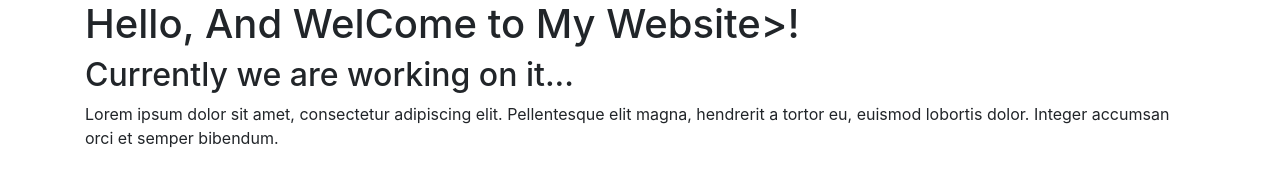
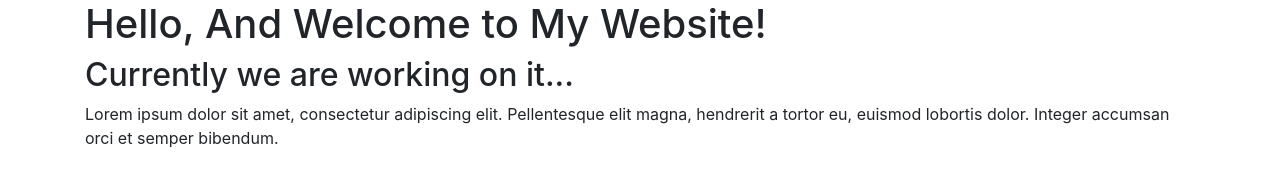
Before and after one commit to abidgcuf/abidgcuf.github.io, a plain HTML site: page index.html in a window 1280 px wide. Drawn offline with nearby package versions, Linux system fonts and the light colour scheme.

Commit message:
Change in Heading

```diff
--- a/index.html
+++ b/index.html
@@ -6,7 +6,7 @@
     </head>
     <body>
         <div class="container">
-            <h1>Hello, And WelCome to My Website>!</h1>
+            <h1>Hello, And Welcome to My Website!</h1>
             <h2>Currently we are working on it...</h2>
             <p>Lorem ipsum dolor sit amet, consectetur adipiscing elit. Pellentesque elit magna, hendrerit a tortor eu, euismod lobortis dolor. Integer accumsan orci et semper bibendum.</p>
         </div>
```
